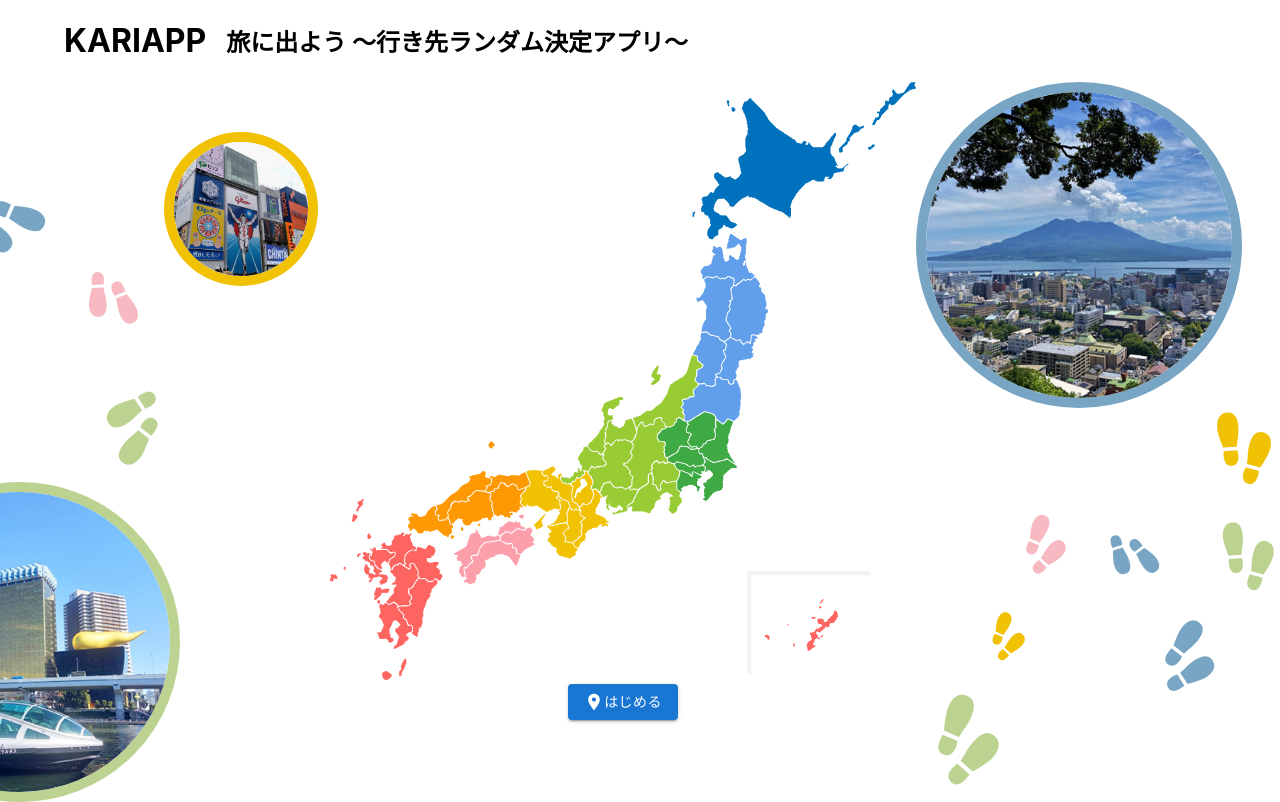
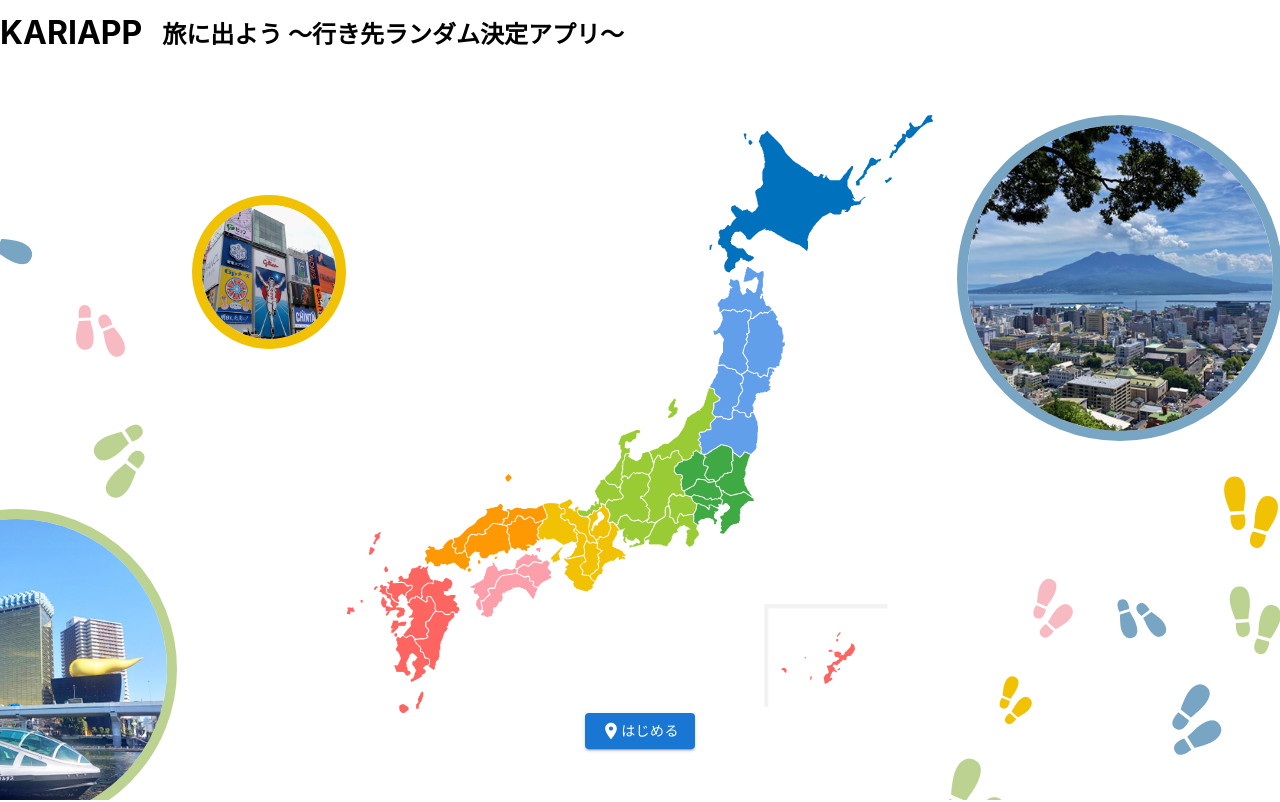
Before and after one commit to Apocalyptic-Wonderboiled/wonder-app, a React (Create React App) app: page / in a window 1280 px wide. Built offline with nearby package versions, Linux system fonts and the light colour scheme.

Commit message:
topページテスト

```diff
--- a/src/App.js
+++ b/src/App.js
@@ -8,11 +8,7 @@ function App() {
 
   const linkDecidePrefecturePage = () => setIsTopPage(false);
 
-  return (
-    <Container justifycontent="center" alignitems="center" style={{ minHeight: '100vh' }}>
-      {isTopPage ? <Top handleClick={linkDecidePrefecturePage} /> : <DecidePrefecture />}
-    </Container>
-  );
+  return <>{isTopPage ? <Top handleClick={linkDecidePrefecturePage} /> : <DecidePrefecture />}</>;
 }
 
 export default App;
--- a/src/components/Top.jsx
+++ b/src/components/Top.jsx
@@ -4,38 +4,20 @@ import styles from './Top.module.css';
 export const Top = (props) => {
   return (
     <>
-      <div className={styles.container}>
+      <div className={styles.header}>
         <h1>KARIAPP</h1>
         <h2 className={styles.subtitle}>旅に出よう 〜行き先ランダム決定アプリ〜</h2>
       </div>
 
       <div className={styles.container}>
-        <div className={styles.leftContainer}>
-          <div>
-            <img src={'/images/Top/footprints_l.png'} className={styles.footprintsLeftStyle} alt="足跡の画像" />
-          </div>
-          <div>
-            <img src={'/images/Top/img_01.jpg'} className={styles.image1Style} alt="ランドマーク画像" />
-          </div>
-          <div>
-            <img src={'/images/Top/img_03.jpg'} className={styles.image3Style} alt="ランドマーク画像" />
-          </div>
-        </div>
-
         <div className={styles.centerContainer}>
-          <img src={'/images/Top/japan.png'} alt="日本列島の画像" />
-          <div>
-            <StartStopButton handleClick={props.handleClick} text="はじめる" />
-          </div>
-        </div>
-
-        <div className={styles.rightContainer}>
-          <div>
-            <img src={'/images/Top/img_02.jpg'} className={styles.image2Style} alt="画像" />
-          </div>
-          <div>
-            <img src={'/images/Top/footprints_r.png'} className={styles.footprintsRighttStyle} alt="足跡の画像" />
-          </div>
+          <img src={'/images/Top/footprints_l.png'} className={styles.footprintsLeftStyle} alt="足跡の画像" />
+          <img src={'/images/Top/img_01.jpg'} className={styles.image1Style} alt="ランドマーク画像" />
+          <img src={'/images/Top/img_03.jpg'} className={styles.image3Style} alt="ランドマーク画像" />
+          <img src={'/images/Top/japan.png'} alt="日本列島の画像" className={styles.japanImage} />
+          <StartStopButton handleClick={props.handleClick} text="はじめる" />
+          <img src={'/images/Top/footprints_r.png'} className={styles.footprintsRighttStyle} alt="足跡の画像" />
+          <img src={'/images/Top/img_02.jpg'} className={styles.image2Style} alt="画像" />
         </div>
       </div>
     </>
--- a/src/components/Top.module.css
+++ b/src/components/Top.module.css
@@ -1,35 +1,46 @@
 .subtitle {
   margin-left: 20px;
+}
+
+.header {
   display: flex;
   align-items: center;
+  height: 8vh;
+  /* background: #78A5C3; */
 }
 
 .container {
   display: flex;
+  justify-content: center;
+  align-items: center;
+  height: 92vh;
+  overflow: hidden;
+  /* background: #ec83cd; */
 }
 
-.leftContainer {
-  width: 300px;
+.centerContainer {
+  /* background: yellow; */
+  display: flex;
+  flex-direction: column;
+  align-items: center;
   position: relative;
 }
 
-.centerContainer {
-  text-align: center;
-}
-
-.rightContainer {
-  width: 300px;
-  position: relative;
+.japanImage {
+  width: 586px;
+  height: 598px;
 }
 
 .footprintsLeftStyle {
   position: absolute;
   top: 100px;
-  right: 150px;
+  left: -400px;
 }
 
 .footprintsRighttStyle {
   position: absolute;
+  bottom: -110px;
+  right: -350px;
 }
 
 .image1Style {
@@ -38,8 +49,8 @@
   height: 300px;
   border: 10px solid #BCD291;
   position: absolute;
-  top: 400px;
-  right: 150px;
+  bottom: -80px;
+  left: -490px;
 }
 
 .image2Style {
@@ -47,6 +58,9 @@
   width: 306px;
   height: 306px;
   border: 10px solid #78A5C3;
+  position: absolute;
+  top: 0px;
+  right: -350px;
 }
 
 .image3Style {
@@ -55,6 +69,6 @@
   height: 134px;
   border: 10px solid #F1C103;
   position: absolute;
-  top: 50px;
-  left: 100px;
+  top: 80px;
+  left: -155px;
 }
```
